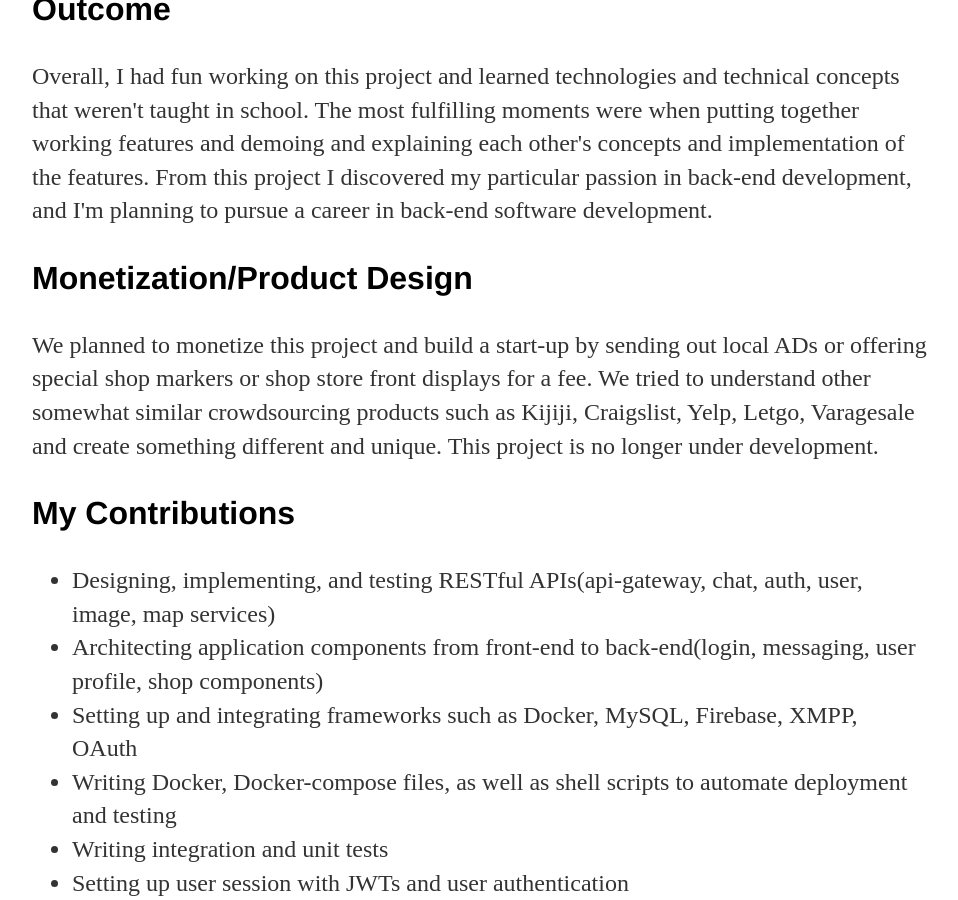
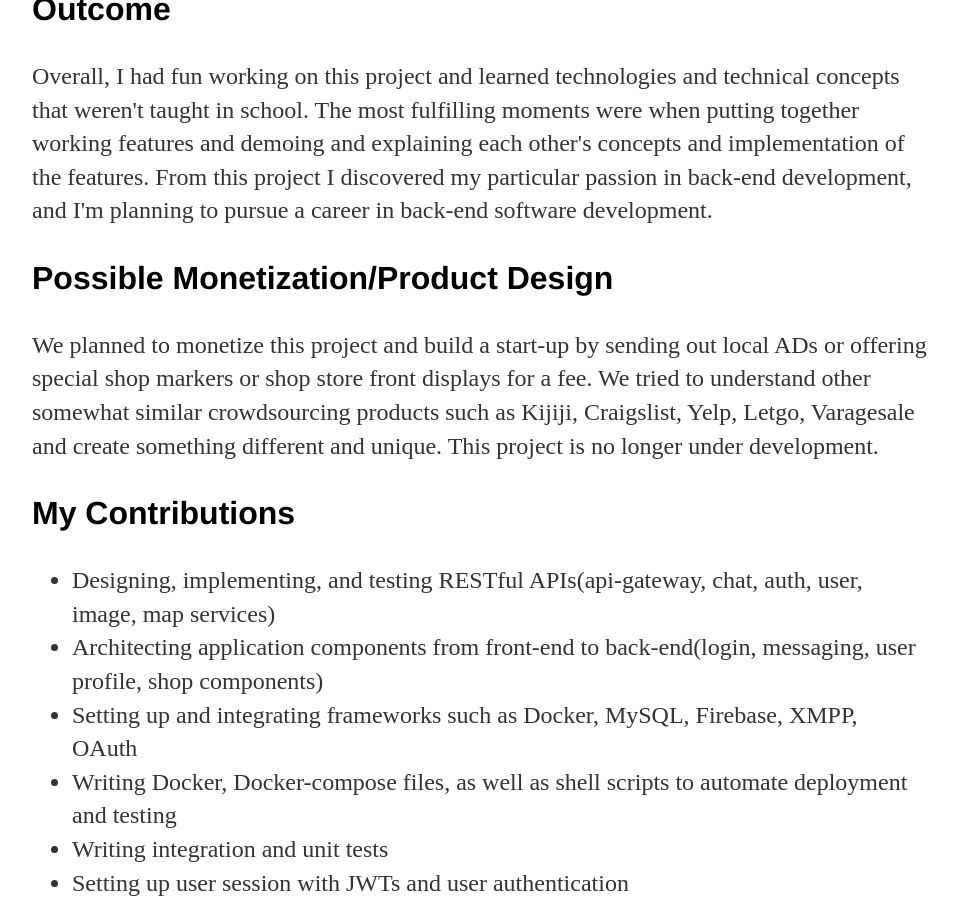
Before and after one commit to jcho7022/jcho7022.github.io, a Jekyll site: the page built from projects/float/index.html, in a window 1280 px wide and 900 px high, scrolled down 2086 px. Shown: the whole window, without its empty margins (160-1118 px from the left). Built offline with Jekyll 4.4.1, drawn with Linux system fonts in a browser that asks for light colours.

Commit message:
Update index.html

```diff
--- a/projects/float/index.html
+++ b/projects/float/index.html
@@ -42,7 +42,7 @@ title: "Float: Map Oriented Marketplace Application"
 	each other's concepts and implementation of the features. From this project I discovered my particular
 	passion in back-end development, and I'm planning to pursue a career in back-end software development. </p>
 
-<h3>Monetization/Product Design</h3>
+<h3>Possible Monetization/Product Design</h3>
 <p>We planned to monetize this project and build a start-up by sending out local ADs or offering special
 	shop markers or shop store front displays for a fee. We tried to understand other somewhat similar
 	crowdsourcing products such as Kijiji, Craigslist, Yelp, Letgo, Varagesale and create something different and unique.
```
